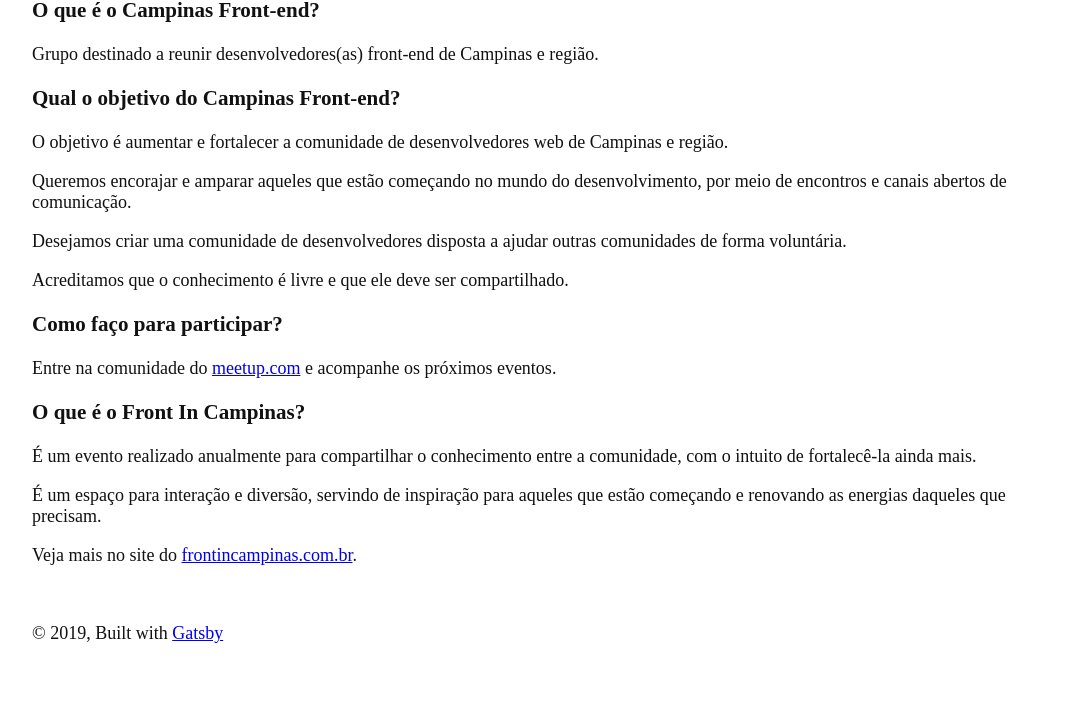
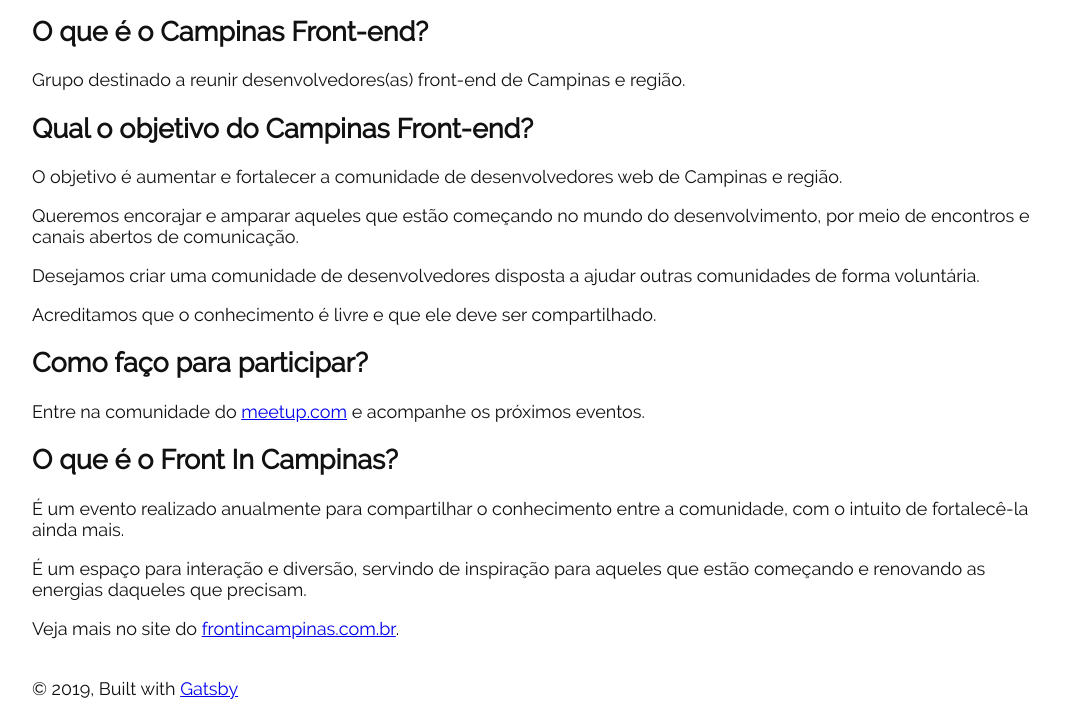
Before and after one commit to learngatsby/dojo-meetup, a Gatsby site: page /faq in a window 1280 px wide. Shown: the part 139-856 px from the top of the page, without its empty margins (96-1172 px from the left). Before the commit the page ends 800 px from the top, so only its background shows below. Built offline with nearby package versions, Linux system fonts and the light colour scheme; Gatsby itself is replaced by a stand-in of ours.

Commit message:
Add font

```diff
--- a/src/components/Header.js
+++ b/src/components/Header.js
@@ -22,7 +22,7 @@ const Header = () => {
         <Link className="header__item" to="/">{title}</Link>
       </div>
       <div className="header__items">
-        <Link className="header__item" to="/home">Home</Link>
+        <Link className="header__item" to="/">Inicial</Link>
         <Link className="header__item" to="/meetups">Eventos</Link>
         <Link className="header__item" to="/faq">FAQ</Link>
       </div>
--- a/src/components/Layout.css
+++ b/src/components/Layout.css
@@ -1,3 +1,8 @@
+@font-face {
+  font-family: 'Raleway';
+  font-display: swap;
+  src: url('../assets/fonts/Raleway-Regular.ttf');
+}
 html {
   font-size: 18px;
 }
@@ -11,15 +16,18 @@ html {
 body {
   color: #111111;
   margin: 0;
+  font-family: 'Raleway';
 }
 
 .layout {
   position: relative;
+  min-height: 100vh;
 }
 
 .layout__main {
   max-width: 1024px;
   margin: auto;
+  padding: 1rem;
   padding-bottom: 60px;
 }
 
@@ -27,6 +35,7 @@ body {
   position: absolute;
   bottom: 0;
   width: 100%;
+  padding: 1rem 0;
 }
 
 .layout__footer-container {
--- a/src/pages/faq.mdx
+++ b/src/pages/faq.mdx
@@ -2,11 +2,11 @@ import Layout from '../components/Layout';
 
 # FAQ
 
-### O que é o Campinas Front-end?
+## O que é o Campinas Front-end?
 
 Grupo destinado a reunir desenvolvedores(as) front-end de Campinas e região.
 
-### Qual o objetivo do Campinas Front-end?
+## Qual o objetivo do Campinas Front-end?
 
 O objetivo é aumentar e fortalecer a comunidade de desenvolvedores web de Campinas e região.
 
@@ -16,11 +16,11 @@ Desejamos criar uma comunidade de desenvolvedores disposta a ajudar outras comun
 
 Acreditamos que o conhecimento é livre e que ele deve ser compartilhado.
 
-### Como faço para participar?
+## Como faço para participar?
 
 Entre na comunidade do [meetup.com](https://www.meetup.com/campinas-frontend/) e acompanhe os próximos eventos.
 
-### O que é o Front In Campinas?
+## O que é o Front In Campinas?
 
 É um evento realizado anualmente para compartilhar o conhecimento entre a comunidade, com o intuito de fortalecê-la ainda mais.
 
```
Also changed, not shown: src/assets/fonts/Raleway-Regular.ttf (added).
